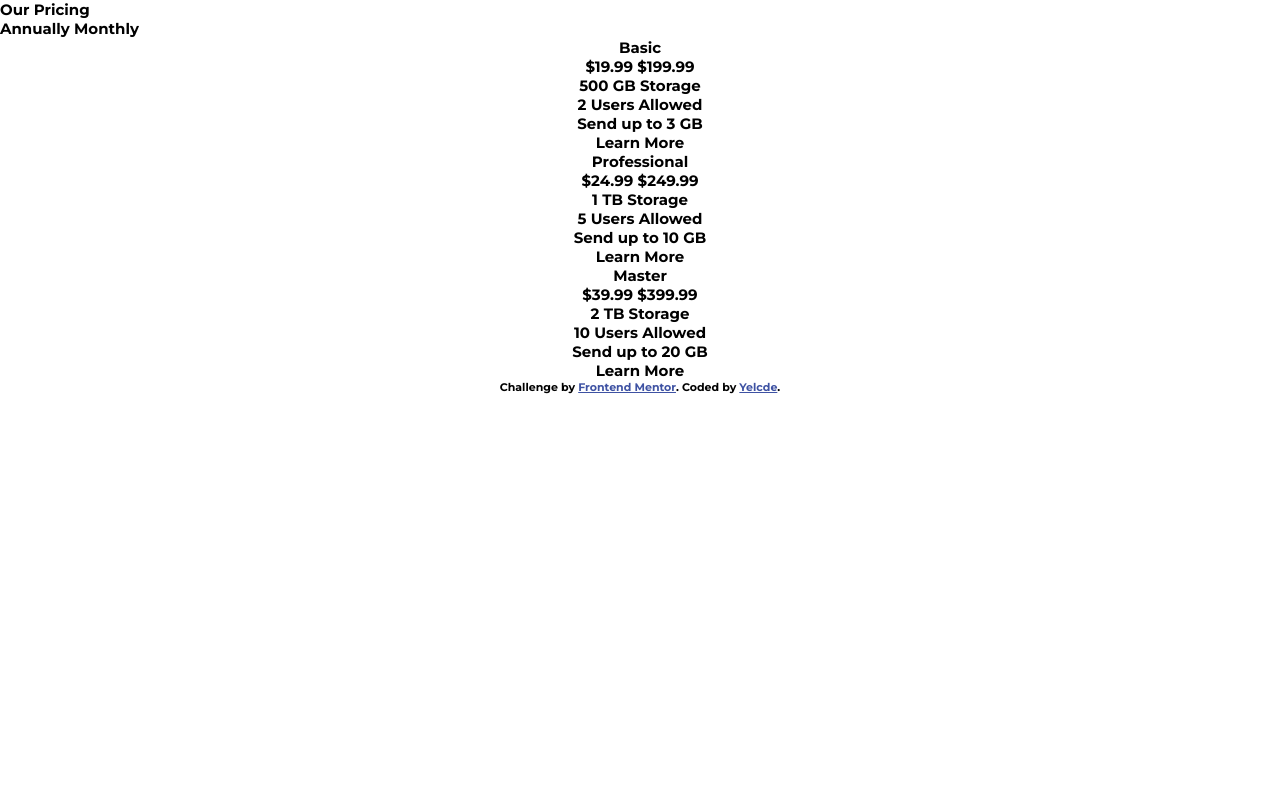
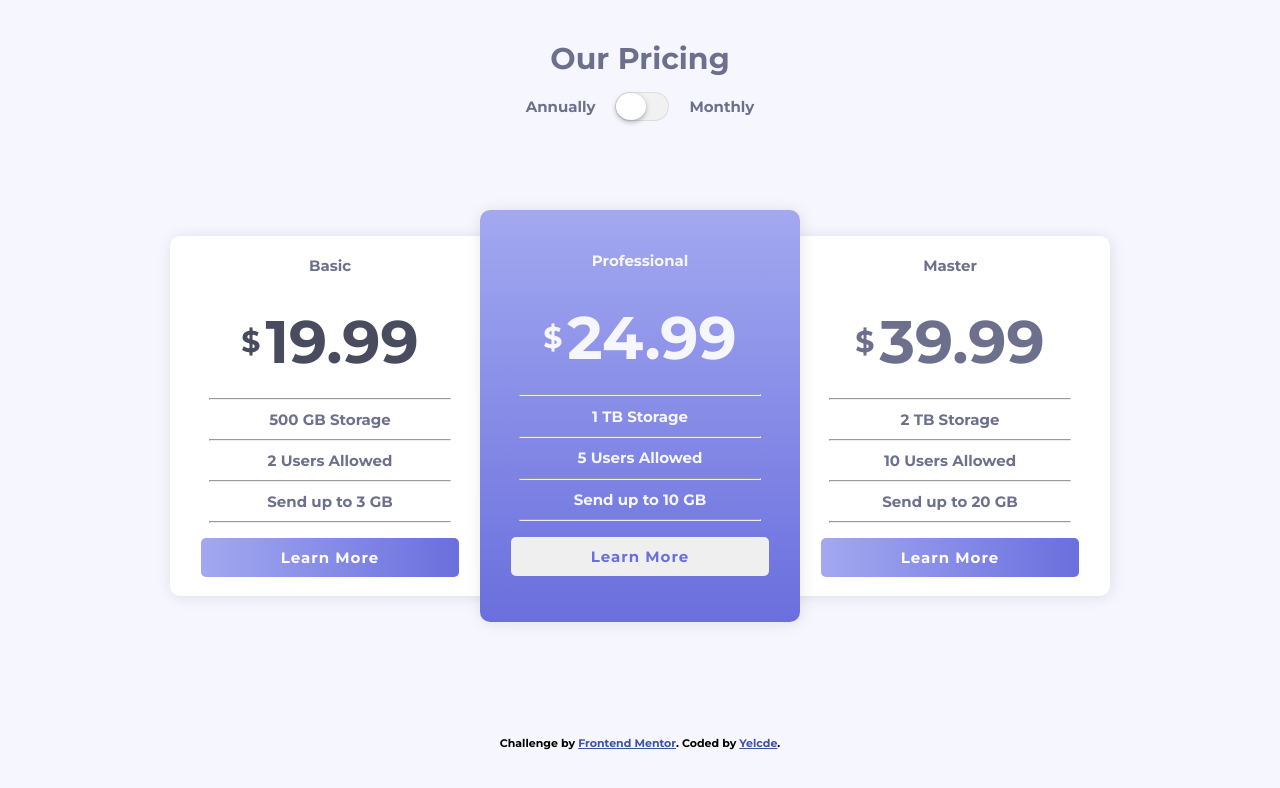
Before and after one commit to Yelcde/pricing-component-with-toggle-master, a plain HTML site: page index.html in a window 1280 px wide. Drawn offline with Linux system fonts and the light colour scheme.

Commit message:
desenvolvendo desafio
toda a estrutura css foi criada, agora falta alguns detalhes e o Java Script

```diff
--- a/index.html
+++ b/index.html
@@ -6,6 +6,7 @@
 
   <link rel="icon" type="image/png" sizes="32x32" href="./images/favicon-32x32.png">
   <link rel="stylesheet" href="style.css">
+  <script src="javascript.js"></script>
 
   <title>Frontend Mentor | [Challenge Name Here]</title>
 
@@ -17,46 +18,71 @@
 </head>
 <body>
 
+  <h1>Our Pricing</h1>
+  <header>
+    <p>Annually</p>
+    <div class="switch__container">
+      <input id="switch-shadow" class="switch switch--shadow" type="checkbox" onclick="active()"/>
+      <label for="switch-shadow"></label>
+    </div>
+    <p>Monthly</p>
+  </header>
+
   <main>
 
-    <div class="container">
-
-      <div class="header">
-        <h1>Our Pricing</h1>
-        Annually
-        Monthly
-      </div>
+    <div class="container1">
 
       <div class="basic">
         <p>Basic</p>
-        &dollar;19.99
-        &dollar;199.99
+        <p class="value"><div class="valueone"><div class="icon">&dollar;</div> <div class="valuetwo">19.99</div></div></p>
+        <p class="value two">&dollar; 199.99</p>
+        <hr width="80%">
         <p>500 GB Storage</p>
+        <hr width="80%">
         <p>2 Users Allowed</p>
+        <hr width="80%">
         <p>Send up to 3 GB</p>
-        <p>Learn More</p>
+        <hr width="80%">
+        <button>
+          <p>Learn More</p>
+        </button>
       </div>
+    </div>
 
+    <div class="container2">
       <div class="professional">
         <p>Professional</p>
-        &dollar;24.99
-        &dollar;249.99
+        <p class="value"> <div class="valueone"> <div class="icon">&dollar;</div> <div class="valuetwo">24.99</div> </div> </p>
+        <p class="value two">&dollar; 249.99</p>
+        <hr width="80%">
         <p>1 TB Storage</p>
+        <hr width="80%">
         <p>5 Users Allowed</p>
+        <hr width="80%">
         <p>Send up to 10 GB</p>
-        <p>Learn More</p>
+        <hr width="80%">
+        <button>
+          <p>Learn More</p>
+        </button>
       </div>
+    </div>
 
+    <div class="container1">
       <div class="master">
         <p>Master</p>
-        &dollar;39.99
-        &dollar;399.99
+        <p class="value"><div class="valueone"><div class="icon">&dollar;</div> <div class="valuetwo">39.99</div></div></p>
+        <p class="value two">&dollar; 399.99</p>
+        <hr width="80%">
         <p>2 TB Storage</p>
+        <hr width="80%">
         <p>10 Users Allowed</p>
+        <hr width="80%">
         <p>Send up to 20 GB</p>
-        <p>Learn More</p>
+        <hr width="80%">
+        <button>
+          <p>Learn More</p>
+        </button>
       </div>
-
     </div>
 
   </main>
--- /dev/null
+++ b/javascript.js
@@ -0,0 +1,6 @@
+function active() {
+    var mont = document.getElementById('switch-shadow')
+    if (mont.active){
+
+    }
+}
--- a/style.css
+++ b/style.css
@@ -7,10 +7,16 @@
 :root{
 
                 /* CORES */
+
     --cor1: hsl(240, 78%, 98%);
     --cor2: hsl(234, 14%, 74%);
     --cor3: hsl(233, 13%, 49%);
     --cor4: hsl(232, 13%, 33%);
+
+                /* CORES PRA GRADIENTE */
+
+    --cor5: hsl(236, 72%, 79%);
+    --cor6: hsl(237, 63%, 64%);
 
                 /* FONTES */
 
@@ -26,21 +32,276 @@
     font-size: 15px;
 }
 
+body{
+    background-color: var(--cor1);
+}
+
+body > h1{
+    text-align: center;
+    position: relative;
+    top: 40px;
+    font-size: 2em;
+    color: var(--cor3);
+}
+
 header{
     display: flex;
     justify-content: center;
     align-items: center;
+    /* flex-direction: column; */
     position: relative;
-    top: 200px;
+    top: 40px;
+    color: var(--cor3);
 }
 
-main > .container > .basic, .professional, .master{
+header > p{
+    padding: 20px
+}
+
+main{
+    display: flex;
+    justify-content: center;
+    align-items: center;
+    height: 80vh;
+}
+
+.container1{
+    display: flex;
+    position: relative;
+    z-index: 0;
+}
+
+.container2{
+    position: absolute;
+    z-index: 1;
+
+}
+
+.container1 > .basic, .master{
     display: flex;
     justify-content: center;
     align-items: center;
     flex-direction: column;
+    background-color: white;
+    color: var(--cor3);
+    padding: 10px;
+    height: 340px;
+    width: 300px;
+    border-radius: 10px;
+    justify-content: space-around;
+    box-shadow: 1px 1px 15px rgba(0, 0, 0, 0.103);
 }
 
-.content{
+.container1 > .basic > p{
+    padding: 10px;
+    color: var(--cor3);
+}
+
+.container1 > .master > p{
+    padding: 10px;
+}
+
+.container1 > .basic{
+    position: relative;
+    left: -150px;
+}
+
+.container1 > .master{
+    position: relative;
+    right: -150px;
+}
+
+.container1 > hr{
+    color: var(--cor3);
+    opacity: 10%;
+}
+
+.container2 > .professional{
+    display: flex;
+    justify-content: center;
+    align-items: center;
+    flex-direction: column;
+    background-image: linear-gradient(to bottom , hsl(236, 72%, 79%), hsl(237, 63%, 64%));
+    color: var(--cor1);
+    padding: 10px;
+    padding-top: 31px;
+    padding-bottom: 31px;
+    height: 350px;
+    width: 300px;
+    border-radius: 10px;
+    justify-content: space-around;
+    box-shadow: 1px 1px 15px rgba(0, 0, 0, 0.103);
+}
+
+.container2 > .professional > p{
+    padding: 10px;
+}
+
+.container1 > .basic, .master > .value{
+    color: var(--cor4);
+}
+
+            /* DESATIVANDO O SEGUNDO VALOR */
+
+.container1 > .basic > .two{
+    display: none;
+}
+
+.container2 > .professional > .two{
+    display: none;
+}
+
+.container1 > .master > .two{
+    display: none;
+}
+
+            /* DANDO ESPAÇO DO $ PARA O VALOR */
+
+.container1 > .basic > .valueone{
+    display: flex;
+    align-items: center;
+}
+
+.container1 > .basic > .valueone > .icon{
+    padding-right: 5px;
+}
+
+.container2 > .professional > .valueone{
+    display: flex;
+    align-items: center;
+}
+
+.container2 > .professional > .valueone > .icon{
+    padding-right: 5px;
+}
+
+.container1 > .master > .valueone{
+    display: flex;
+    align-items: center;
+}
+
+.container1 > .master > .valueone > .icon{
+    padding-right: 5px;
+}
+
+            /* AUMENTANDO O TAMANHO DO VALOR */
+
+.container1 > .basic > .valueone > .valuetwo{
+    font-size: 4em;
+}
+
+.container1 > .basic > .valueone > .icon{
+    font-size: 2em;
+}
+
+.container2 > .professional > .valueone > .valuetwo{
+    font-size: 4em;
+}
+
+.container2 > .professional > .valueone > .icon{
+    font-size: 2em;
+}
+
+.container1 > .master > .valueone > .valuetwo{
+    font-size: 4em;
+}
+
+.container1 > .master > .valueone > .icon{
+    font-size: 2em;
+}
+
+            /* BOTÃO */
+
+.container1 > .basic > button{
+    background-image: linear-gradient(to right , hsl(236, 72%, 79%), hsl(237, 63%, 64%));
+    padding: 10px 80px;
+    margin: 15px;
+    border: none;
+    border-radius: 5px;
+    color: white;
+    font-weight: normal;
+    letter-spacing: 1px;
+    cursor: pointer;
+}
+
+.container2 > .professional > button{
+    background-image: white;
+    padding: 10px 80px;
+    margin: 15px;
+    border: none;
+    border-radius: 5px;
+    color: var(--cor6);
+    font-weight: normal;
+    letter-spacing: 1px;
+    cursor: pointer;
+}
+
+.container1 > .master > button{
+    background-image: linear-gradient(to right , hsl(236, 72%, 79%), hsl(237, 63%, 64%));
+    padding: 10px 80px;
+    margin: 15px;
+    border: none;
+    border-radius: 5px;
+    color: white;
+    font-weight: normal;
+    letter-spacing: 1px;
+    cursor: pointer;
+}
+
+            /* ON E OFF */
+
+.switch {
+    position: absolute;
+    margin-left: -9999px;
+    visibility: hidden;
+}
+
+.switch + label {
     display: block;
+    position: relative;
+    cursor: pointer;
+    outline: none;
+    user-select: none;
 }
+
+.switch--shadow + label {
+    padding: 2px;
+    width: 50px;
+    height: 25px;
+    background-color: #dddddd;
+    border-radius: 60px;
+  }
+
+.switch--shadow + label:before,
+.switch--shadow + label:after {
+  display: block;
+  position: absolute;
+  top: 1px;
+  left: 1px;
+  bottom: 1px;
+  content: '';
+}
+
+.switch--shadow + label:before {
+  right: 1px;
+  background-color: #f1f1f1;
+  border-color: linear-gradient(to bottom , hsl(236, 72%, 79%), hsl(237, 63%, 64%));
+  border-radius: 60px;
+  transition: all 0.4s;
+}
+
+.switch--shadow + label:after {
+  width: 30px;
+  background-color: #fff;
+  border-radius: 100%;
+  box-shadow: 0 2px 5px rgba(0, 0, 0, 0.3);
+  transition: all 0.4s;
+}
+
+.switch--shadow:checked + label:before {
+    background-image: linear-gradient(to bottom , hsl(236, 72%, 79%), hsl(237, 63%, 64%));
+}
+
+.switch--shadow:checked + label:after {
+    transform: translateX(23px);
+}
```
